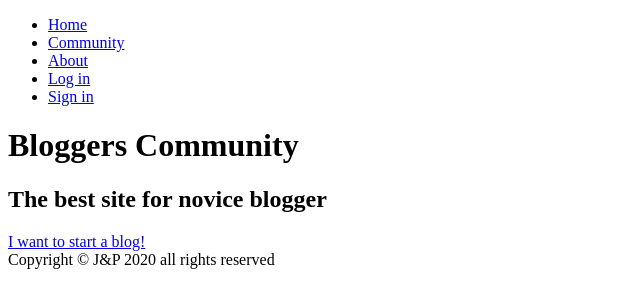
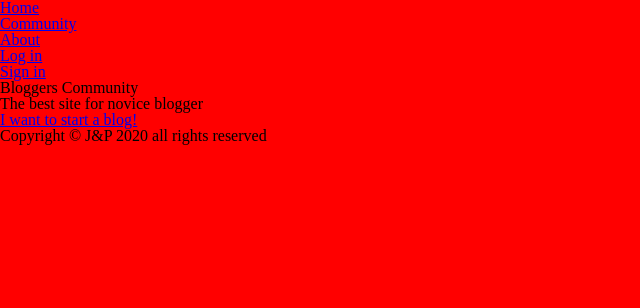
Before and after one commit to KSzostko/Django-Blog, a Django app: page / in a window 1280 px wide. Shown: the top 308 px of the page, without its empty margins (0-640 px from the left). Run offline with Django 3.2, Linux system fonts and the light colour scheme.

Commit message:
added static folder and style.css

```diff
--- /dev/null
+++ b/app/static/app/css/style.css
@@ -0,0 +1,141 @@
+/* reset */
+/* http://meyerweb.com/eric/tools/css/reset/
+   v2.0 | 20110126
+   License: none (public domain)
+*/
+
+html,
+body,
+div,
+span,
+applet,
+object,
+iframe,
+h1,
+h2,
+h3,
+h4,
+h5,
+h6,
+p,
+blockquote,
+pre,
+a,
+abbr,
+acronym,
+address,
+big,
+cite,
+code,
+del,
+dfn,
+em,
+img,
+ins,
+kbd,
+q,
+s,
+samp,
+small,
+strike,
+strong,
+sub,
+sup,
+tt,
+var,
+b,
+u,
+i,
+center,
+dl,
+dt,
+dd,
+ol,
+ul,
+li,
+fieldset,
+form,
+label,
+legend,
+table,
+caption,
+tbody,
+tfoot,
+thead,
+tr,
+th,
+td,
+article,
+aside,
+canvas,
+details,
+embed,
+figure,
+figcaption,
+footer,
+header,
+hgroup,
+menu,
+nav,
+output,
+ruby,
+section,
+summary,
+time,
+mark,
+audio,
+video {
+    margin: 0;
+    padding: 0;
+    border: 0;
+    font-size: 100%;
+    font: inherit;
+    vertical-align: baseline;
+}
+
+/* HTML5 display-role reset for older browsers */
+article,
+aside,
+details,
+figcaption,
+figure,
+footer,
+header,
+hgroup,
+menu,
+nav,
+section {
+    display: block;
+}
+
+body {
+    line-height: 1;
+}
+
+ol,
+ul {
+    list-style: none;
+}
+
+blockquote,
+q {
+    quotes: none;
+}
+
+blockquote:before,
+blockquote:after,
+q:before,
+q:after {
+    content: '';
+    content: none;
+}
+
+table {
+    border-collapse: collapse;
+    border-spacing: 0;
+}
+
+/* main styles */
+body {
+    background: red;
+}
--- a/app/templates/_base.html
+++ b/app/templates/_base.html
@@ -1,9 +1,11 @@
+{% load static %}
 <!DOCTYPE html>
 <html lang="en">
 
 <head>
     <meta charset="UTF-8">
     <meta name="viewport" content="width=device-width, initial-scale=1.0">
+    <link rel="stylesheet" type="text/css" href="{% static 'app/css/style.css' %}">
     <title>Blogs</title>
 </head>
 
--- a/blogs/settings.py
+++ b/blogs/settings.py
@@ -119,3 +119,4 @@ USE_TZ = True
 # https://docs.djangoproject.com/en/3.0/howto/static-files/
 
 STATIC_URL = '/static/'
+STATIC_ROOT = os.path.join(BASE_DIR, 'static')
```
